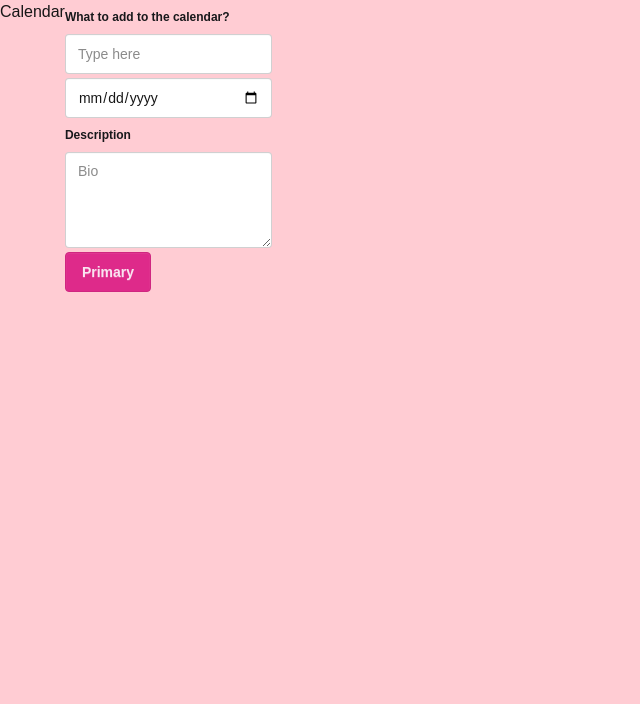
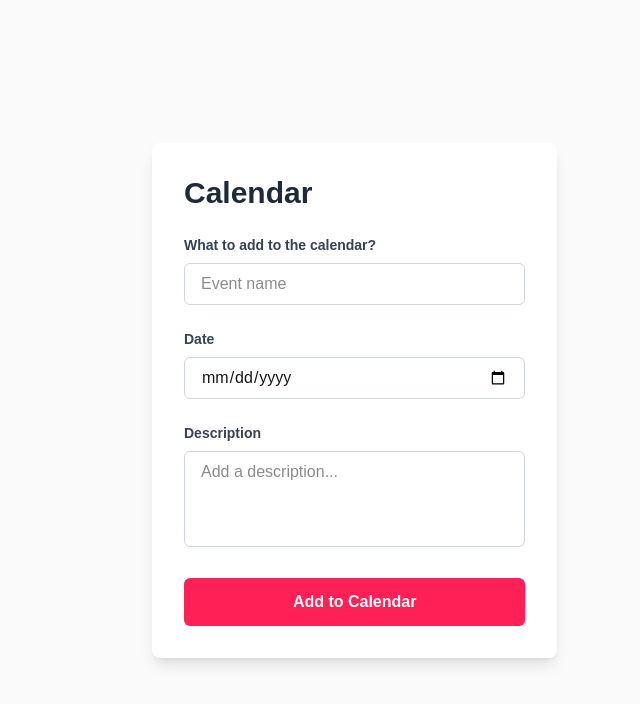
Before and after one commit to MVCorreas/calendar-form-react, a Next.js app: page / in a window 1280 px wide. Shown: the top 704 px of the page, without its empty margins (0-640 px from the left). Built offline with nearby package versions, Linux system fonts and the light colour scheme.

Commit message:
style: added basic styles to calendar form component

```diff
--- /dev/null
+++ b/app/components/Form.js
@@ -0,0 +1,43 @@
+export default function Form() {
+  return (
+    <div className="bg-white rounded-lg shadow-lg p-8">
+      <h2 className="mb-6 text-3xl font-bold text-gray-800">Calendar</h2>
+      <form className="space-y-6">
+        <fieldset className="border-none">
+          <legend className="text-sm font-semibold text-gray-700 mb-2">
+            What to add to the calendar?
+          </legend>
+          <input
+            type="text"
+            className="w-full px-4 py-2 border border-gray-300 rounded-md focus:outline-none focus:ring-2 focus:ring-rose-400 focus:border-transparent"
+            placeholder="Event name"
+          />
+        </fieldset>
+        <div>
+          <label className="text-sm font-semibold text-gray-700 mb-2 block">
+            Date
+          </label>
+          <input
+            type="date"
+            className="w-full px-4 py-2 border border-gray-300 rounded-md focus:outline-none focus:ring-2 focus:ring-rose-400 focus:border-transparent"
+          />
+        </div>
+        <fieldset className="border-none">
+          <legend className="text-sm font-semibold text-gray-700 mb-2">
+            Description
+          </legend>
+          <textarea
+            className="w-full px-4 py-2 border border-gray-300 rounded-md h-24 resize-none focus:outline-none focus:ring-2 focus:ring-rose-400 focus:border-transparent"
+            placeholder="Add a description..."
+          ></textarea>
+        </fieldset>
+        <button
+          type="submit"
+          className="w-full bg-rose-500 hover:bg-rose-600 text-white font-semibold py-3 px-6 rounded-md transition-colors duration-200"
+        >
+          Add to Calendar
+        </button>
+      </form>
+    </div>
+  );
+}
--- a/app/page.tsx
+++ b/app/page.tsx
@@ -1,26 +1,11 @@
-"use client";
+import Form from "./components/Form";
 
 export default function Home() {
   return (
-    <main className="flex min-h-screen w-full bg-rose-200">
-      <h3>Calendar</h3>
-      <form>
-        <fieldset className="fieldset">
-          <legend className="fieldset-legend">
-            What to add to the calendar?
-          </legend>
-          <input type="text" className="input" placeholder="Type here" />
-        </fieldset>
-        <div>
-          <input type="date" className="input" />
-        </div>
-        <fieldset className="fieldset">
-          <legend className="fieldset-legend">Description</legend>
-          <textarea className="textarea h-24" placeholder="Bio"></textarea>
-        </fieldset>
-        <button className="btn btn-active btn-secondary">Primary</button>
-      </form>
-      <div></div>
+    <main className="flex min-h-screen w-full bg-zinc-50 items-center justify-between p-8">
+      <div className="w-1/3 ml-30">
+        <Form />
+      </div>
     </main>
   );
 }
```
